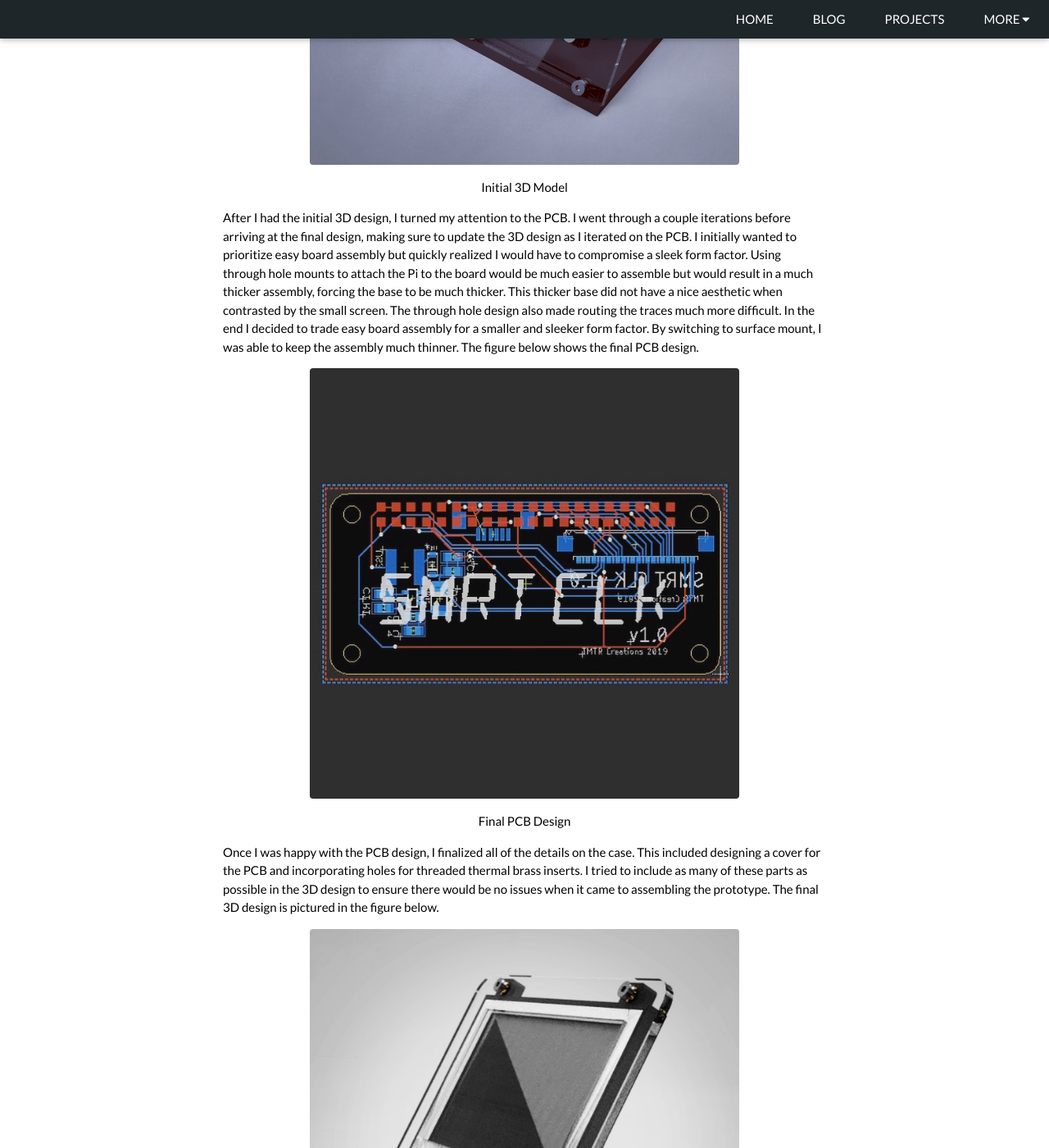
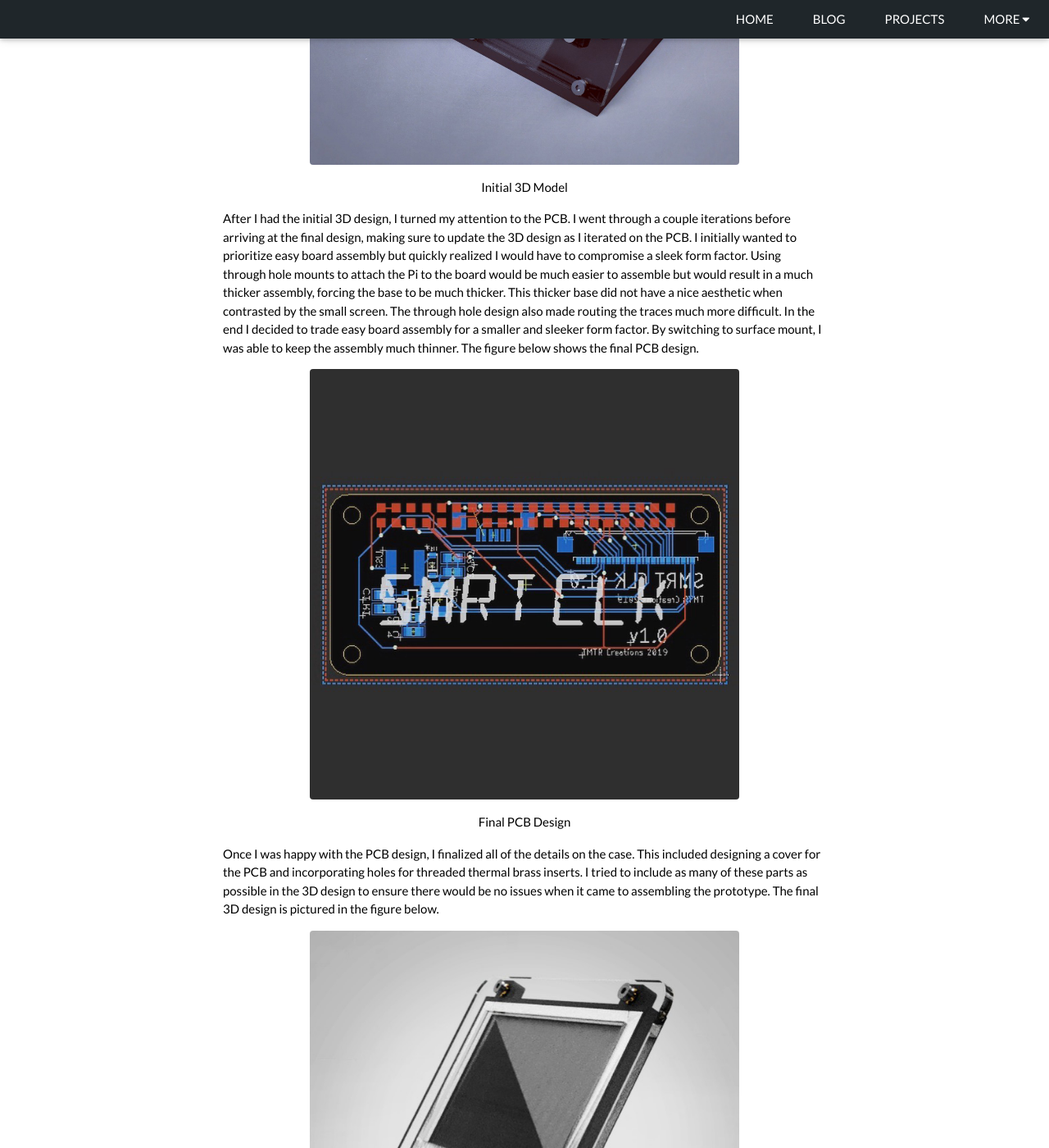
Before and after one commit to michaelriedl/michaelriedl.github.io, a Jekyll site: the page built from projects/SMRT_CLK.html, in a window 1280 px wide and 1400 px high, scrolled down 1394 px. Shown: the whole window at 82% size. Built offline with Jekyll 4.4.1, drawn with Linux system fonts in a browser that asks for light colours.

Commit message:
Update riedl.css

```diff
--- a/assets/css/riedl.css
+++ b/assets/css/riedl.css
@@ -4,7 +4,7 @@
 /* Extract from normalize.css by Nicolas Gallagher and Jonathan Neal git.io/normalize */
 html{-ms-text-size-adjust:100%;-webkit-text-size-adjust:100%}body{margin:0}
 article,aside,details,footer,header,main,menu,nav,section{display:block}summary{display:list-item}
-figure,figcaption{text-align: center}
+figure,figcaption{text-align: center; margin-bottom: 16px}
 audio,canvas,progress,video{display:inline-block}progress{vertical-align:baseline}
 audio:not([controls]){display:none;height:0}[hidden],template{display:none}
 a{background-color:transparent}a:active,a:hover{outline-width:0}
```
